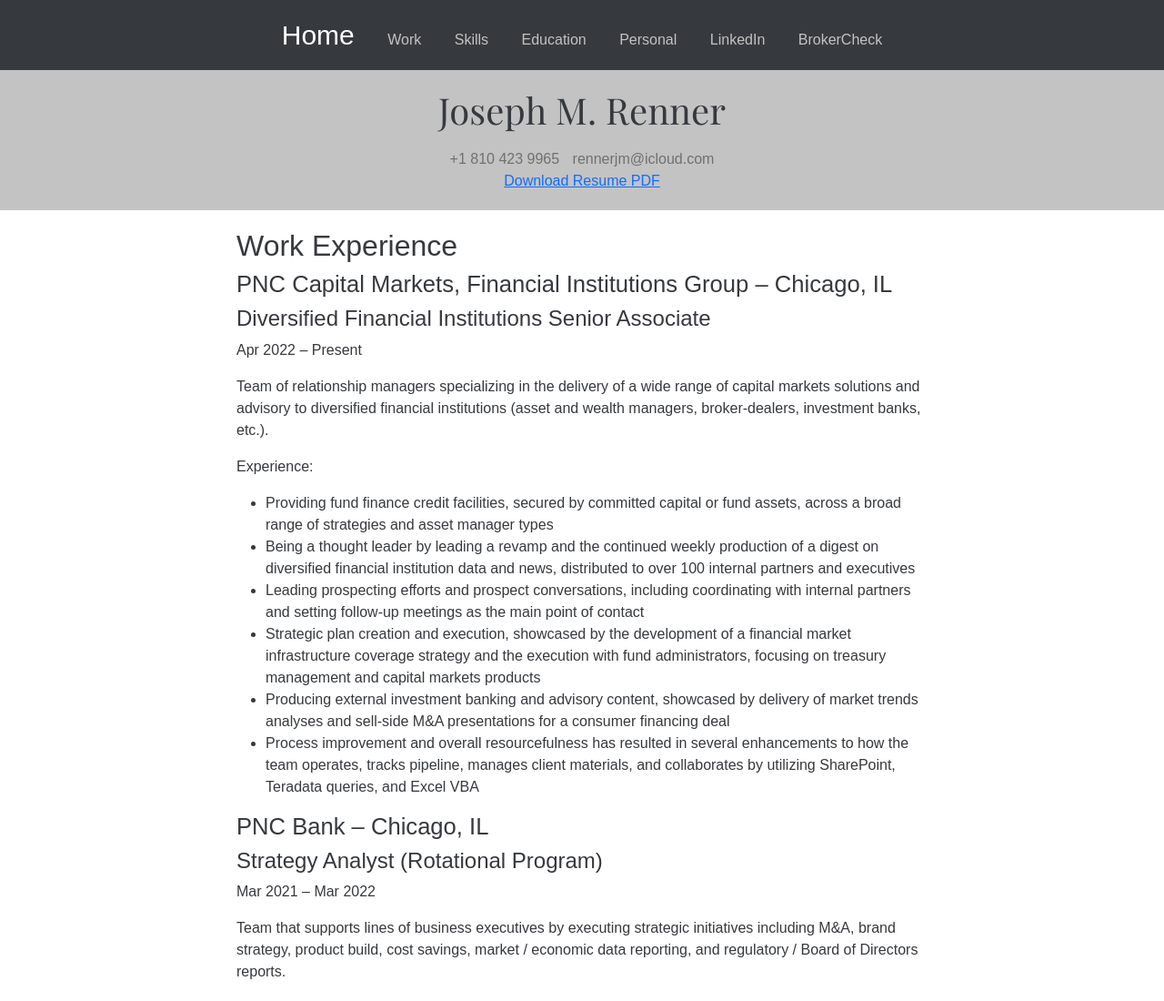
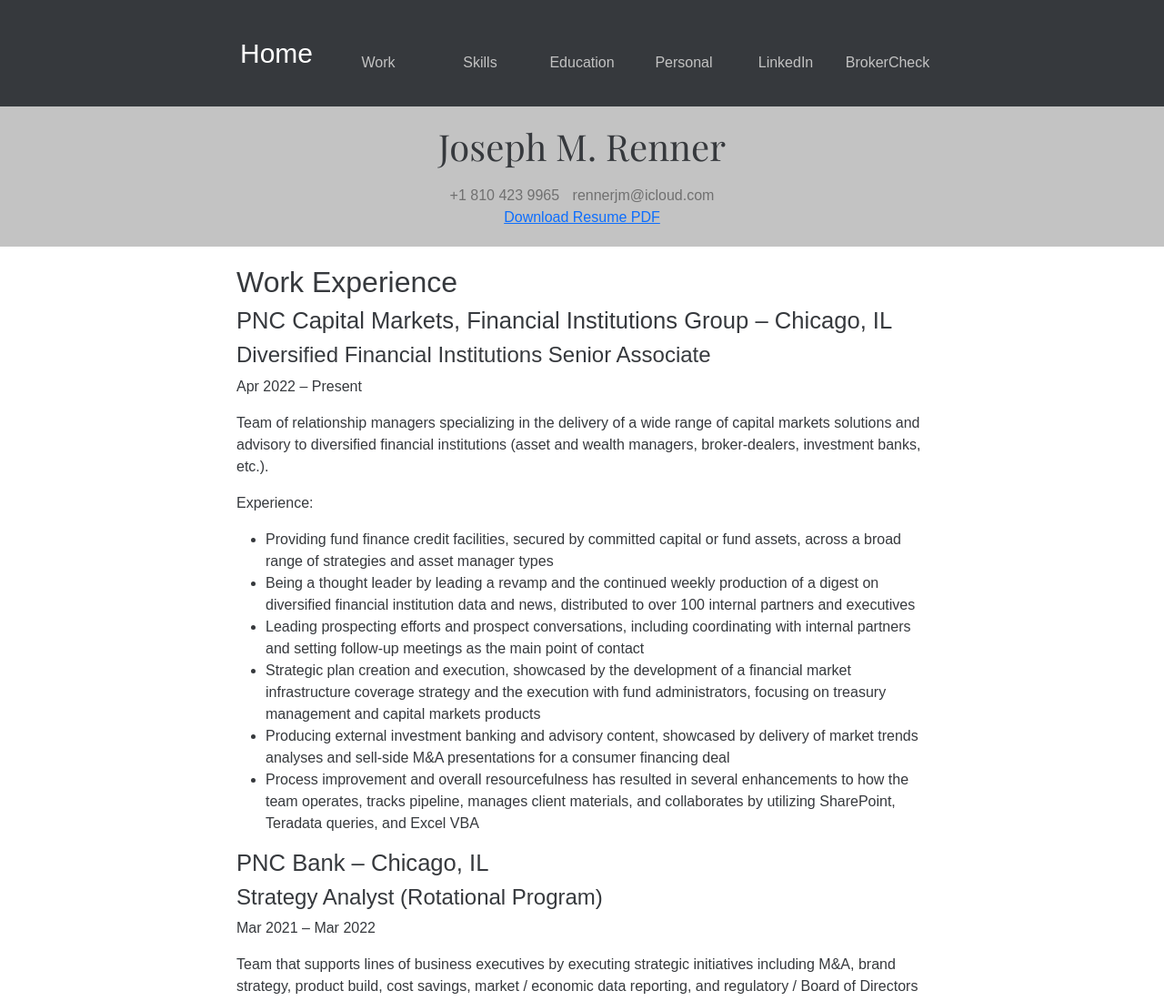
Before and after one commit to jrenn3/resume, a website: page index.html in a window 1280 px wide. Shown: the top 1100 px of the page at 91% size. Drawn offline with nearby package versions, Linux system fonts and the light colour scheme.

Commit message:
Style changes

```diff
--- a/style.css
+++ b/style.css
@@ -26,18 +26,25 @@
     padding: 16px 20px 16px 20px;
 }
 
+nav div {
+  display: flex;
+  justify-content: center;
+}
+
 nav div a {
-    padding: 20px 20px 20px 20px;
-    margin: 0 -4px 0 -4px;
-    height: 100px;
-    width: 100px;
+  padding: 20px 20px 20px 20px;
+  margin: 0 -4px 0 -4px;
+  display: flex;
+  width: 120px;
+  justify-content: center;
+  align-items: end;
 }
 
 nav div a:link {color: var(--accent); text-decoration: none; background-color: var(--black);}
 nav div a:visited {color: var(--accent2); text-decoration: none; background-color: var(--black);}
 nav div a:hover {color: white; text-decoration: none;
     /* background-color: var(--accent);  */
-    font-size: 30px;}
+    font-size: 24px;}
 nav div a:active {color: #fdc500; text-decoration: none; background-color: var(white);}
 
 nav div a.currentPage {color: white; font-size: 30px;}
```
